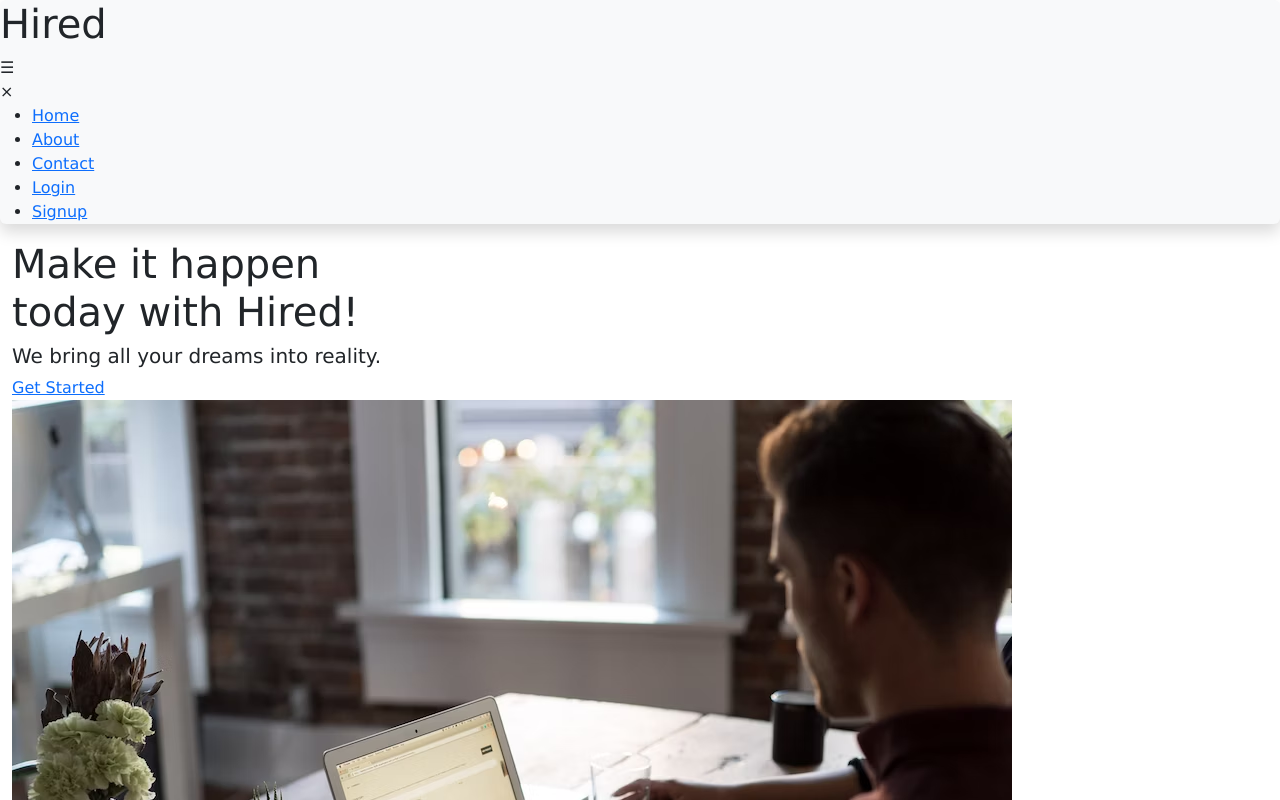
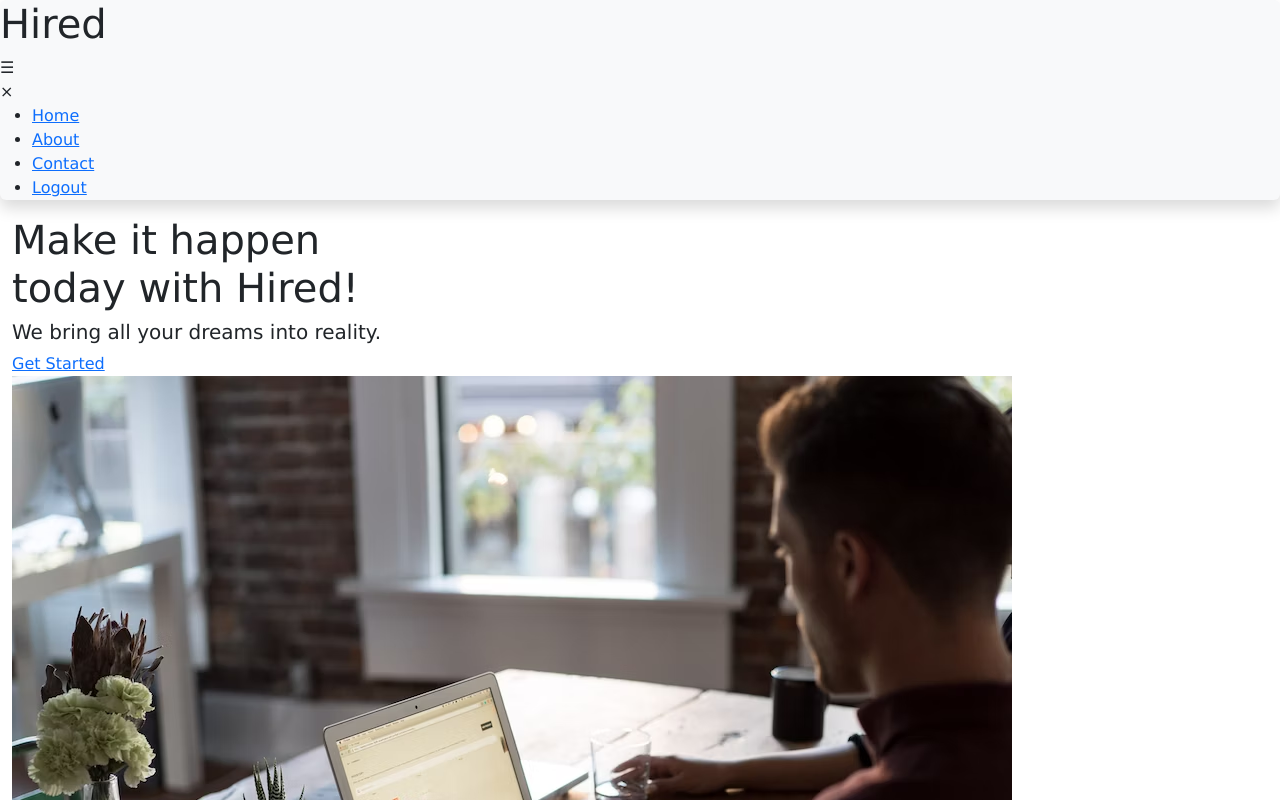
Before and after one commit to munyi-victor/hired, a React (Create React App) app: page / in a window 1280 px wide. Shown: the top 800 px of the page. Built offline with nearby package versions, Linux system fonts and the light colour scheme.

Commit message:
updated navbar

```diff
--- a/src/components/Topnav.js
+++ b/src/components/Topnav.js
@@ -11,6 +11,8 @@ const Topnav = () => {
   const closeMenu = () => {
     menu.current.style.right = "-250px";
   }
+
+  const isLoggedIn = true;
 
   return (
     <div className="topnav shadow bg-light rounded z-index-3">
@@ -40,6 +42,16 @@ const Topnav = () => {
           </li>
 
           <div className="btns">
+            {isLoggedIn ? (
+              <>
+                <li>
+                  <Link to="/login" className="button">
+                    Logout
+                  </Link>
+                </li>
+              </>
+            ) : (
+              <>
                 <li>
                   <Link to="/login" className="button">
                     Login
@@ -50,6 +62,8 @@ const Topnav = () => {
                     Signup
                   </Link>
                 </li>
+              </>
+            )}
           </div>
         </ul>
       </div>
```
Lines whose indentation alone changed are shown as unchanged.
